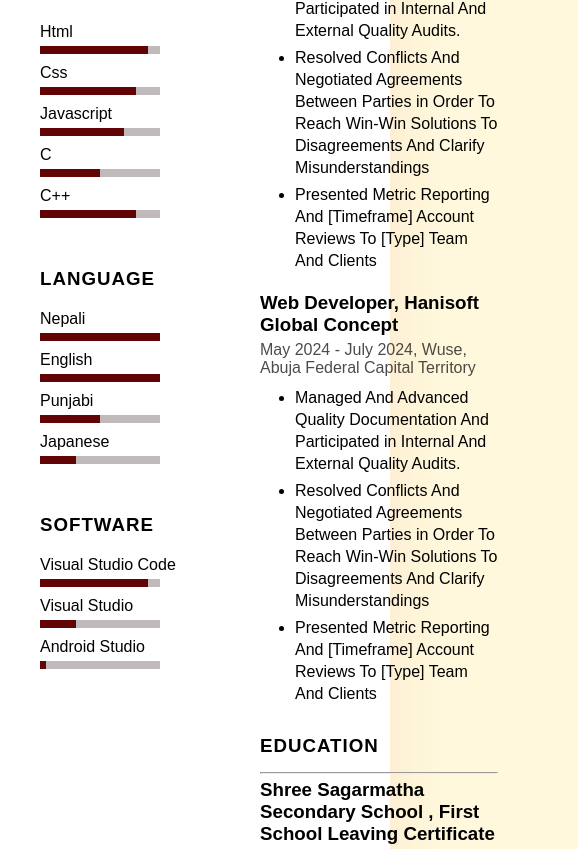
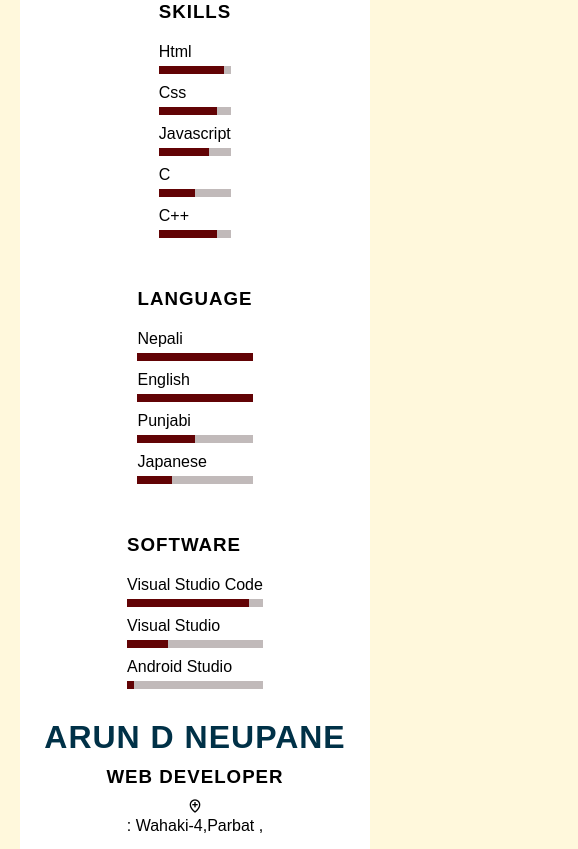
Before and after one commit to arundada9000/Resume, a plain HTML site: page index.html in a window 390 px wide. Shown: the part 673-1522 px from the top of the page, 578 px wide, since content can reach past the window. Drawn offline with nearby package versions, Linux system fonts and the light colour scheme.

Commit message:
Responsive

```diff
--- a/style.css
+++ b/style.css
@@ -10,19 +10,6 @@ body {
   display: flex;
   justify-content: center;
   align-items: center;
-}
-
-@media (max-width: 600px) {
-  .container,
-  .contact ul {
-    flex-direction: column;
-  }
-
-  aside,
-  main {
-    padding: 10px;
-    border: none;
-  }
 }
 
 .container {
@@ -246,3 +233,86 @@ hr {
 .custom-menu li:hover {
   background-color: grey;
 }
+
+@media (max-width: 600px) {
+  body {
+    flex-direction: column;
+    padding: 20px;
+  }
+
+  .container {
+    margin: 0;
+    display: flex;
+    flex-direction: column;
+    box-shadow: none;
+  }
+
+  .container aside {
+    display: flex;
+    flex-direction: column;
+    align-items: center;
+  }
+
+  .container aside,
+  .container main {
+    padding: 10px;
+  }
+
+  .image img {
+    object-position: center;
+  }
+
+  .contactInfo ul {
+    padding: 0;
+  }
+
+  .contact ul {
+    flex-direction: column;
+  }
+
+  .contact ul li {
+    display: flex;
+    flex-direction: column;
+    align-items: center;
+  }
+
+  .employment-history ul,
+  .web-developer ul {
+    margin-left: 0;
+  }
+
+  .employment-history ul li,
+  .web-developer ul li {
+    margin-left: 0;
+  }
+
+  main {
+    padding: 10px;
+  }
+
+  .name {
+    font-size: 2rem;
+    text-align: center;
+  }
+
+  .profession {
+    text-align: center;
+  }
+
+  .right-title {
+    text-align: center;
+  }
+
+  .contactInfo.skills .percent,
+  .contactInfo.language .percent,
+  .contactInfo.software .percent {
+    width: 100%;
+    height: 8px;
+    background: #c1baba;
+    margin-top: 5px;
+  }
+
+  .reference {
+    justify-content: center;
+  }
+}
```
Also changed, not shown: new.html (added, +71 -0 lines).
